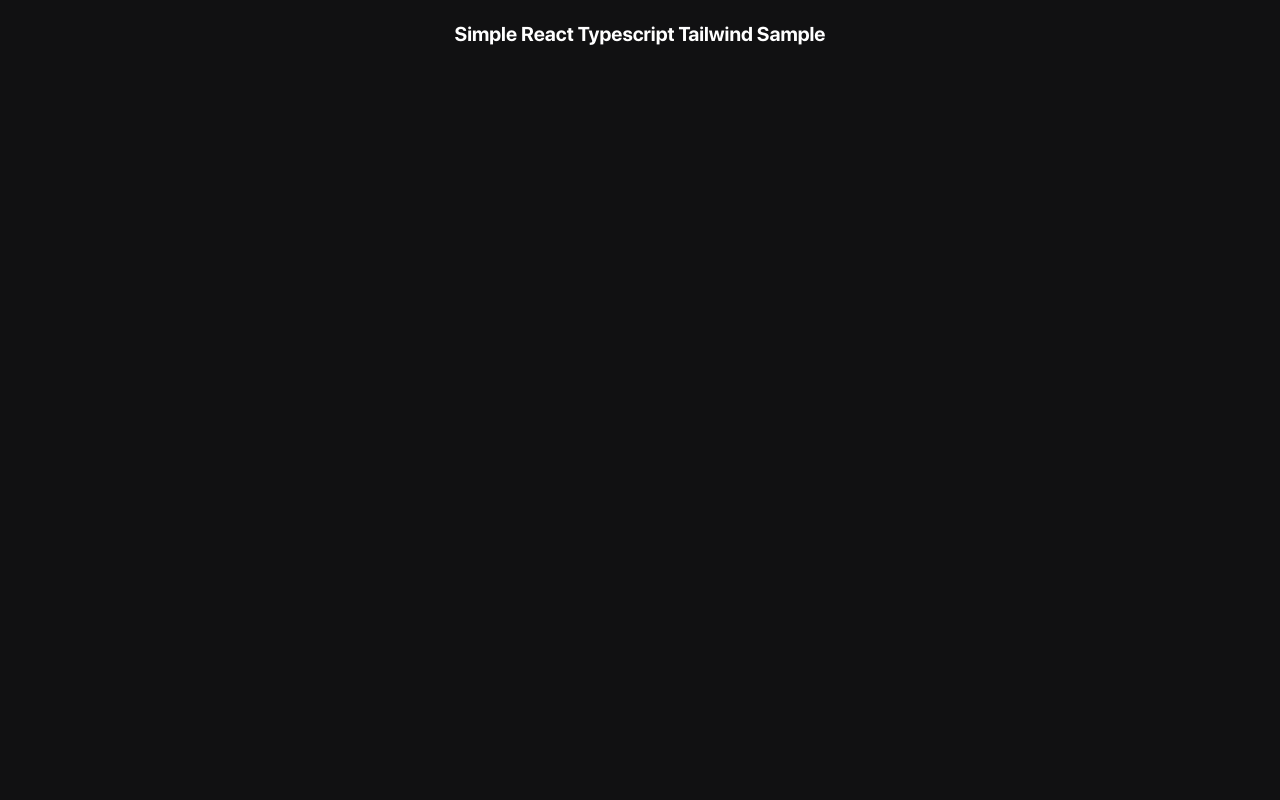
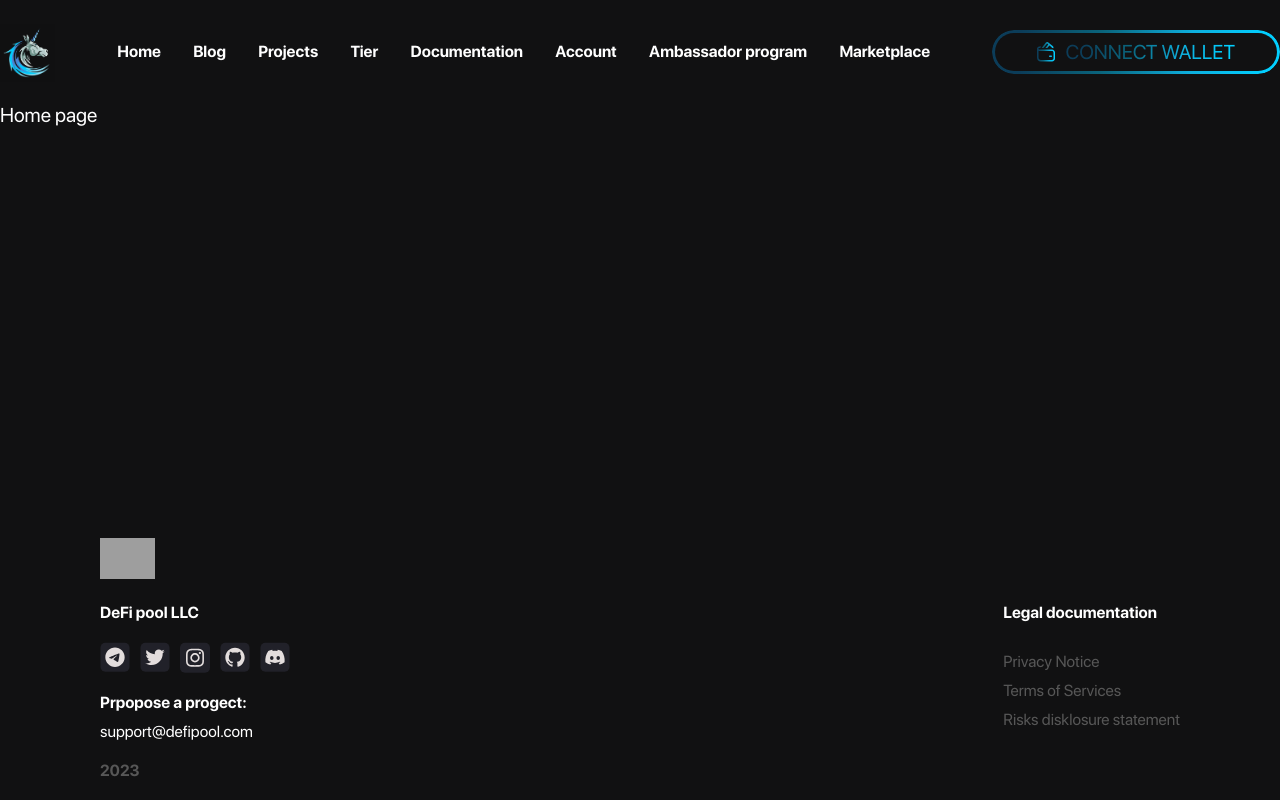
Before and after one commit to Credit-is-First/defi-pool-vc, a React (Create React App) app: page / in a window 1280 px wide. Built offline with nearby package versions, Linux system fonts and the light colour scheme; grey boxes are pictures that could not be loaded.

Commit message:
Add header and footer

```diff
--- a/package.json
+++ b/package.json
@@ -46,12 +46,14 @@
     "react": "^18.2.0",
     "react-dom": "^18.2.0",
     "react-redux": "^9.1.0",
+    "react-router-dom": "^6.22.3",
     "react-scripts": "5.0.1",
     "typescript": "^4.4.2",
     "web-vitals": "^2.1.0"
   },
   "devDependencies": {
     "@babel/plugin-proposal-private-property-in-object": "^7.21.11",
+    "@types/react-router-dom": "^5.3.3",
     "@typescript-eslint/eslint-plugin": "^7.4.0",
     "@typescript-eslint/parser": "^7.4.0",
     "autoprefixer": "^10.4.19",
--- a/src/App.tsx
+++ b/src/App.tsx
@@ -1,9 +1,17 @@
 import React from 'react'
 import './App.css'
+import { Route, Routes } from 'react-router-dom'
+
+import Default from './layouts/Default'
+import HomePage from './pages/Home'
 
 function App() {
   return (
-    <h1 className='text-xl font-bold text-center mt-5'>Simple React Typescript Tailwind Sample</h1>
+    <Routes>
+      <Route path='/' element={<Default />}>
+        <Route path='/' element={<HomePage />} />
+      </Route>
+    </Routes>
   )
 }
 
--- a/src/index.tsx
+++ b/src/index.tsx
@@ -1,6 +1,7 @@
 import React from 'react'
 import ReactDOM from 'react-dom/client'
 import { Provider } from 'react-redux'
+import { BrowserRouter } from 'react-router-dom'
 
 import './index.css'
 import App from './App'
@@ -11,7 +12,9 @@
 root.render(
   <Provider store={store}>
     <React.StrictMode>
-      <App />
+      <BrowserRouter>
+        <App />
+      </BrowserRouter>
     </React.StrictMode>
   </Provider>,
 )
--- /dev/null
+++ b/src/layouts/Default/Footer.tsx
@@ -0,0 +1,39 @@
+import React from 'react'
+import { ReactComponent as TelegramIcon } from 'src/assets/icons/telegram-icon.svg'
+import { ReactComponent as TwitterIcon } from 'src/assets/icons/twitter-icon.svg'
+import { ReactComponent as InstagramIcon } from 'src/assets/icons/instagram-icon.svg'
+import { ReactComponent as GithubIcon } from 'src/assets/icons/github-icon.svg'
+import { ReactComponent as DiscordIcon } from 'src/assets/icons/discord-icon.svg'
+
+function Footer() {
+  return (
+    <div className='h-[289px] relative'>
+      <div className='absolute top-[27px] left-[100px]'>
+        <div className='w-[55px] h-[55px]'>
+          <img src='/images/logo.png' alt='logo' />
+        </div>
+        <nav className='mt-[10px]'>DeFi pool LLC</nav>
+        <div className='flex mt-[20px]'>
+          <TelegramIcon className='mr-[10px]' />
+          <TwitterIcon className='mr-[10px]' />
+          <InstagramIcon className='mr-[10px]' />
+          <GithubIcon className='mr-[10px]' />
+          <DiscordIcon className='mr-[10px]' />
+        </div>
+        <div>
+          <nav className='mt-[20px]'>Prpopose a progect:</nav>
+          <nav className='font-normal mt-[10px]'>support@defipool.com</nav>
+        </div>
+        <nav className='mt-[20px] text-secondary'>2023</nav>
+      </div>
+      <div className='absolute top-[92px] right-[100px]'>
+        <nav>Legal documentation</nav>
+        <nav className='font-medium mt-[30px] text-secondary'>Privacy Notice</nav>
+        <nav className='font-medium mt-[10px] text-secondary'>Terms of Services</nav>
+        <nav className='font-medium mt-[10px] text-secondary'>Risks disklosure statement</nav>
+      </div>
+    </div>
+  )
+}
+
+export default Footer
--- /dev/null
+++ b/src/layouts/Default/Header/components/ConnectWalletBtn.tsx
@@ -0,0 +1,16 @@
+import React from 'react'
+import { ReactComponent as WalletIcon } from 'src/assets/icons/wallet-icon.svg'
+import BaseButton from 'src/components/buttons/BaseButton'
+
+function ConnectWalletBtn() {
+  return (
+    <BaseButton className='py-[10px] px-[45px] flex items-center'>
+      <div className='pr-[10px]'>
+        <WalletIcon />
+      </div>
+      <div className='gradient-text'>CONNECT WALLET</div>
+    </BaseButton>
+  )
+}
+
+export default ConnectWalletBtn
--- /dev/null
+++ b/src/layouts/Default/Header/index.tsx
@@ -0,0 +1,47 @@
+import React from 'react'
+import { Link } from 'react-router-dom'
+import ConnectWalletBtn from './components/ConnectWalletBtn'
+import Logo from 'src/assets/images/logo.png'
+
+function Header() {
+  return (
+    <div className='header py-[24px]'>
+      <div className='flex items-center'>
+        <div className='w-[55px] h-[55px]'>
+          <img src={Logo} alt='logo' />
+        </div>
+        <div className='flex-1 px-[34px] flex justify-evenly items-center'>
+          <Link to={'/'}>
+            <nav className='px-1'>Home</nav>
+          </Link>
+          <Link to={'/blog'}>
+            <nav className='px-1'>Blog</nav>
+          </Link>
+          <Link to={'/projects'}>
+            <nav className='px-1'>Projects</nav>
+          </Link>
+          <Link to={'/'}>
+            <nav className='px-1'>Tier</nav>
+          </Link>
+          <Link to={'/'}>
+            <nav className='px-1'>Documentation</nav>
+          </Link>
+          <Link to={'/'}>
+            <nav className='px-1'>Account</nav>
+          </Link>
+          <Link to={'/'}>
+            <nav className='px-1'>Ambassador program</nav>
+          </Link>
+          <Link to={'/'}>
+            <nav className='px-1'>Marketplace</nav>
+          </Link>
+        </div>
+        <div>
+          <ConnectWalletBtn />
+        </div>
+      </div>
+    </div>
+  )
+}
+
+export default Header
--- /dev/null
+++ b/src/layouts/Default/index.tsx
@@ -0,0 +1,18 @@
+import React from 'react'
+import Header from './Header'
+import Footer from './Footer'
+import { Outlet } from 'react-router'
+
+function Default() {
+  return (
+    <div className='container m-auto'>
+      <Header />
+      <div className='content' style={{ minHeight: 'calc(100vh - 103px - 289px)' }}>
+        <Outlet />
+      </div>
+      <Footer />
+    </div>
+  )
+}
+
+export default Default
--- /dev/null
+++ b/src/pages/Home/index.tsx
@@ -0,0 +1,7 @@
+import React from 'react'
+
+function HomePage() {
+  return <div>Home page</div>
+}
+
+export default HomePage
--- a/tsconfig.json
+++ b/tsconfig.json
@@ -1,5 +1,9 @@
 {
   "compilerOptions": {
+    "baseUrl": ".",
+    "paths": {
+      "src/*": ["./src/*"]
+    },
     "target": "es5",
     "lib": ["dom", "dom.iterable", "esnext"],
     "allowJs": true,
```
Also changed, not shown: src/assets/images/logo.png (added), 1 other file (tests, documents, lock files or other folders).
